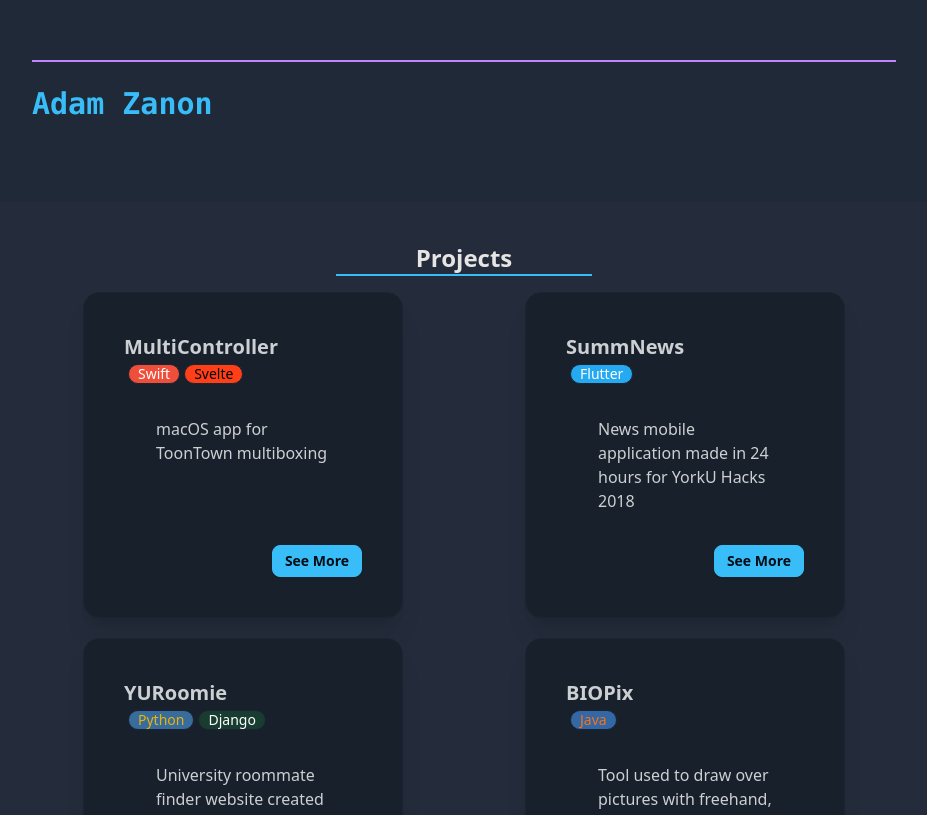
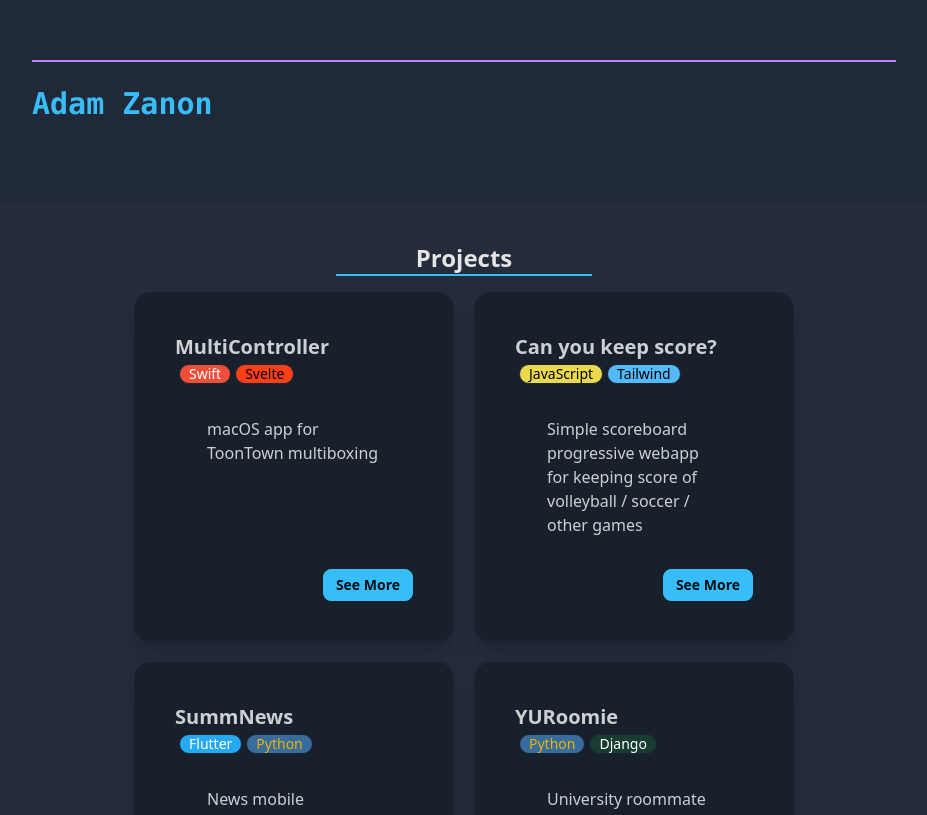
Before and after one commit to AdamZed/adamzanon.com, a SvelteKit app: page / in a window 1280 px wide. Shown: the part 132-947 px from the top of the page, without its empty margins (176-1103 px from the left). Built offline with nearby package versions, Linux system fonts and the light colour scheme.

Commit message:
add cyks project

```diff
--- a/src/routes/Projects.svelte
+++ b/src/routes/Projects.svelte
@@ -5,7 +5,9 @@
 		Python: 'bg-[#386C9C] text-yellow-500',
 		Django: 'bg-[#183D30] text-white',
 		Svelte: 'bg-[#FF3F18]',
-		Java: 'bg-[#3467A5] text-orange-500'
+		Java: 'bg-[#3467A5] text-orange-500',
+		JavaScript: 'bg-[#EBD94D]',
+		Tailwind: 'bg-[#54B9F9]'
 	};
 	let projects = [
 		{
@@ -15,10 +17,16 @@
 			badges: ['Swift', 'Svelte']
 		},
 		{
+			name: 'Can you keep score?',
+			desc: 'Simple scoreboard progressive webapp for keeping score of volleyball / soccer / other games',
+			link: 'https://vault.adamzanon.com/cyks',
+			badges: ['JavaScript', 'Tailwind']
+		},
+		{
 			name: 'SummNews',
 			desc: 'News mobile application made in 24 hours for YorkU Hacks 2018',
 			link: 'https://github.com/AdamZed/SummNews',
-			badges: ['Flutter']
+			badges: ['Flutter', 'Python']
 		},
 		{
 			name: 'YURoomie',
@@ -42,7 +50,7 @@
 				Projects
 			</h2>
 		</div>
-		<div class="flex flex-wrap justify-around gap-5">
+		<div class="flex flex-wrap justify-center gap-5">
 			{#each projects as proj}
 				<div
 					class="card card-bordered max-w-xs basis-full bg-base-300 p-10 shadow-xl hover:bg-base-200"
```
